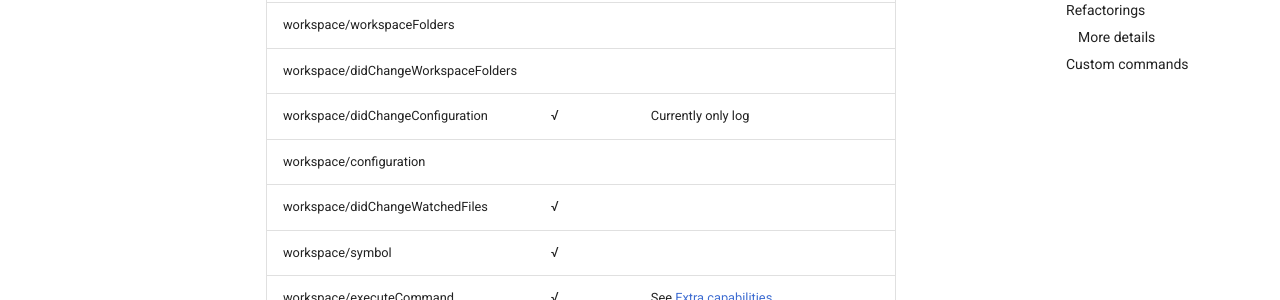
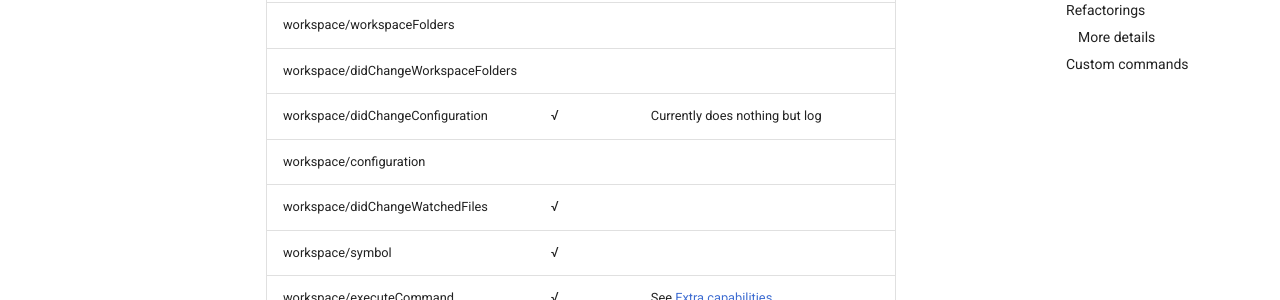
Before and after one commit to clojure-lsp/clojure-lsp, an MkDocs documentation site: the page built from docs/capabilities.md, in a window 1280 px wide and 900 px high, scrolled down 848 px. Shown: the part 152-452 px from the top of the window. Built offline with MkDocs 1.6.1 and Material for MkDocs 9.7.7, drawn with Linux system fonts in a browser that asks for light colours; comment, search, counter and statistics services are not loaded.

```diff
--- a/docs/capabilities.md
+++ b/docs/capabilities.md
@@ -22,7 +22,7 @@ Below are all the currently supported LSP capabilities and their implementation
 | client/unregisterCapability            |      |                                               |
 | workspace/workspaceFolders             |      |                                               |
 | workspace/didChangeWorkspaceFolders    |      |                                               |
-| workspace/didChangeConfiguration       | √    | Currently only log                            |
+| workspace/didChangeConfiguration       | √    | Currently does nothing but log                |
 | workspace/configuration                |      |                                               |
 | workspace/didChangeWatchedFiles        | √    |                                               |
 | workspace/symbol                       | √    |                                               |
```
Also changed, not shown: 2 other files.
